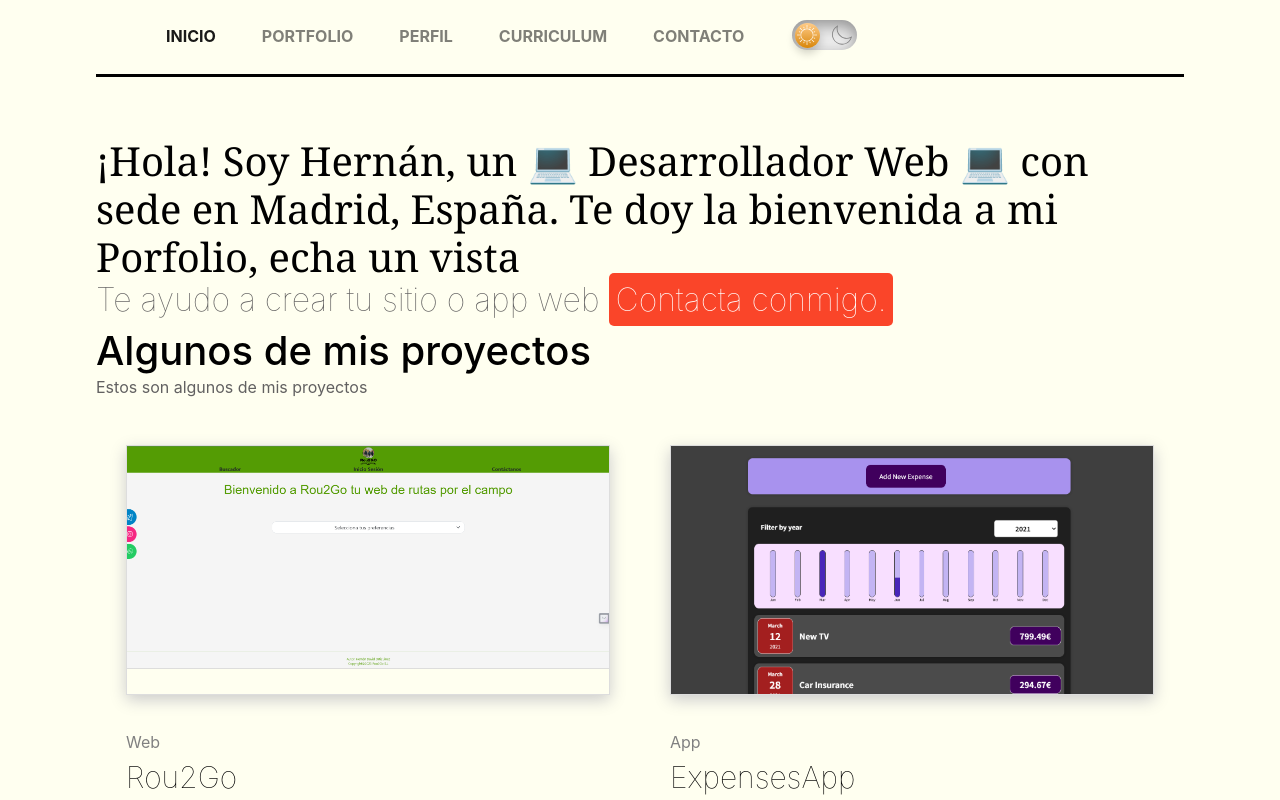
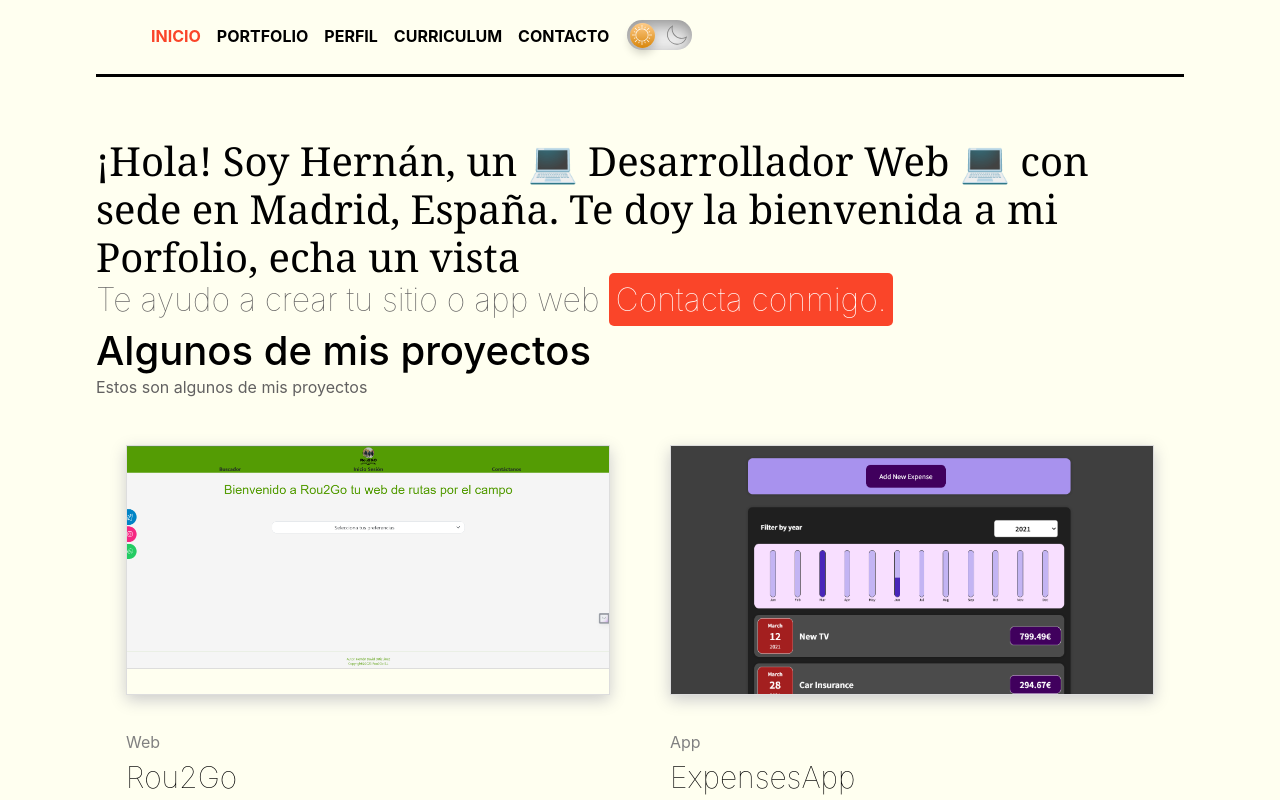
Before and after one commit to Sistemshdortiz/porfolio, a React (Create React App) app: page /inicio in a window 1280 px wide. Shown: the top 800 px of the page. Built offline with nearby package versions, Linux system fonts and the light colour scheme.

Commit message:
hamburguer button funtional

```diff
--- a/src/components/layout/HeaderNav.js
+++ b/src/components/layout/HeaderNav.js
@@ -4,15 +4,16 @@ import { Container, Navbar, Nav } from 'react-bootstrap';
 import DarkMode from '../DarkMode';
 // Importa los estilos de Bootstrap
 import 'bootstrap/dist/css/bootstrap.min.css';
+import "../../index.css"
 
 export const HeaderNav = () => {
     const [expanded, setExpanded] = useState(false);
 
     return (
-        <header className='header navbar navbar-expand-lg   justify-content-end'>
-            <Container>
+        <header className='header navbar navbar-expand-lg justify-content-end'>
+            <Container className='justify-content-start'>
                 <button
-                    className='navbar-toggler'
+                    className='navbar-toggler hambuguerButton'
                     type='button'
                     onClick={() => setExpanded(!expanded)}
                 >
@@ -23,11 +24,11 @@ export const HeaderNav = () => {
                     expanded={expanded}
                     className={`collapse navbar-collapse ${expanded ? 'show' : ''} `}
                 >
-                    <Nav className={`navbar-nav ${expanded ? 'flex-column' : ''}`}>
+                    <Nav className={`mavbar-nav ${expanded ? 'flex-column' : ''}`}>
                         <li className='nav-item'>
                             <NavLink
                                 to='/inicio'
-                                className='nav-link'
+                                className='nav-link nav-link-custom'
                                 onClick={() => setExpanded(false)}
                             >
                                 Inicio
@@ -36,7 +37,7 @@ export const HeaderNav = () => {
                         <li className='nav-item'>
                             <NavLink
                                 to='/portafolio'
-                                className='nav-link'
+                                className='nav-link nav-link-custom'
                                 onClick={() => setExpanded(false)}
                             >
                                 Portfolio
@@ -45,7 +46,7 @@ export const HeaderNav = () => {
                         <li className='nav-item'>
                             <NavLink
                                 to='/servicios'
-                                className='nav-link'
+                                className='nav-link nav-link-custom'
                                 onClick={() => setExpanded(false)}
                             >
                                 Perfil
@@ -54,7 +55,7 @@ export const HeaderNav = () => {
                         <li className='nav-item'>
                             <NavLink
                                 to='/curriculum'
-                                className='nav-link'
+                                className='nav-link nav-link-custom'
                                 onClick={() => setExpanded(false)}
                             >
                                 Curriculum
@@ -63,7 +64,7 @@ export const HeaderNav = () => {
                         <li className='nav-item'>
                             <NavLink
                                 to='/contacto'
-                                className='nav-link'
+                                className='nav-link nav-link-custom'
                                 onClick={() => setExpanded(false)}
                             >
                                 Contacto
--- a/src/index.css
+++ b/src/index.css
@@ -1,3 +1,9 @@
+* {
+  margin: 0;
+  padding: 0;
+  box-sizing: border-box;
+}
+
 :root {
   --body_background: #FFFFF0;
   --body_color: black;
@@ -48,10 +54,11 @@ code {
   margin-bottom: 35px;
 }  */
 
-.header{
+.header {
   border-bottom: 3px solid var(--border_color);
 
 }
+
 .header .logo {
 
   max-height: fit-content;
@@ -90,19 +97,35 @@ code {
   text-transform: uppercase;
   font-weight: bold;
   font-size: 16px;
-  margin-left: 15px;
-  margin-right: 15px;
+}
 
-}
 
 .header {
 
   text-decoration: none;
   transition: all 300ms;
 }
-.nav-link-custom{
+
+.hambuguerButton {
+  background-color: var(--highlight-color);
+  transition: all 0.3s ease-in-out;
+}
+
+.navbar-nav .nav-item .nav-link-custom {
+  background-color: var(--body_background);
+  transition: all 0.3s ease-in-out;
   color: var(--body_color);
 }
+.navbar-nav .nav-item .nav-link-custom:hover {
+  color: var(--highlight-color);
+  transition: all 0.3s ease-in-out;
+}
+.navbar-nav .nav-item .nav-link-custom.active {
+  color: var(--highlight-color);
+  transition: all 0.3s ease-in-out;
+}
+
+
 
 /* Aqui aplicamos la desetructuración de objetos para dejar activado este estilo si está en esta parte del menú */
 /* .header .active,
```
